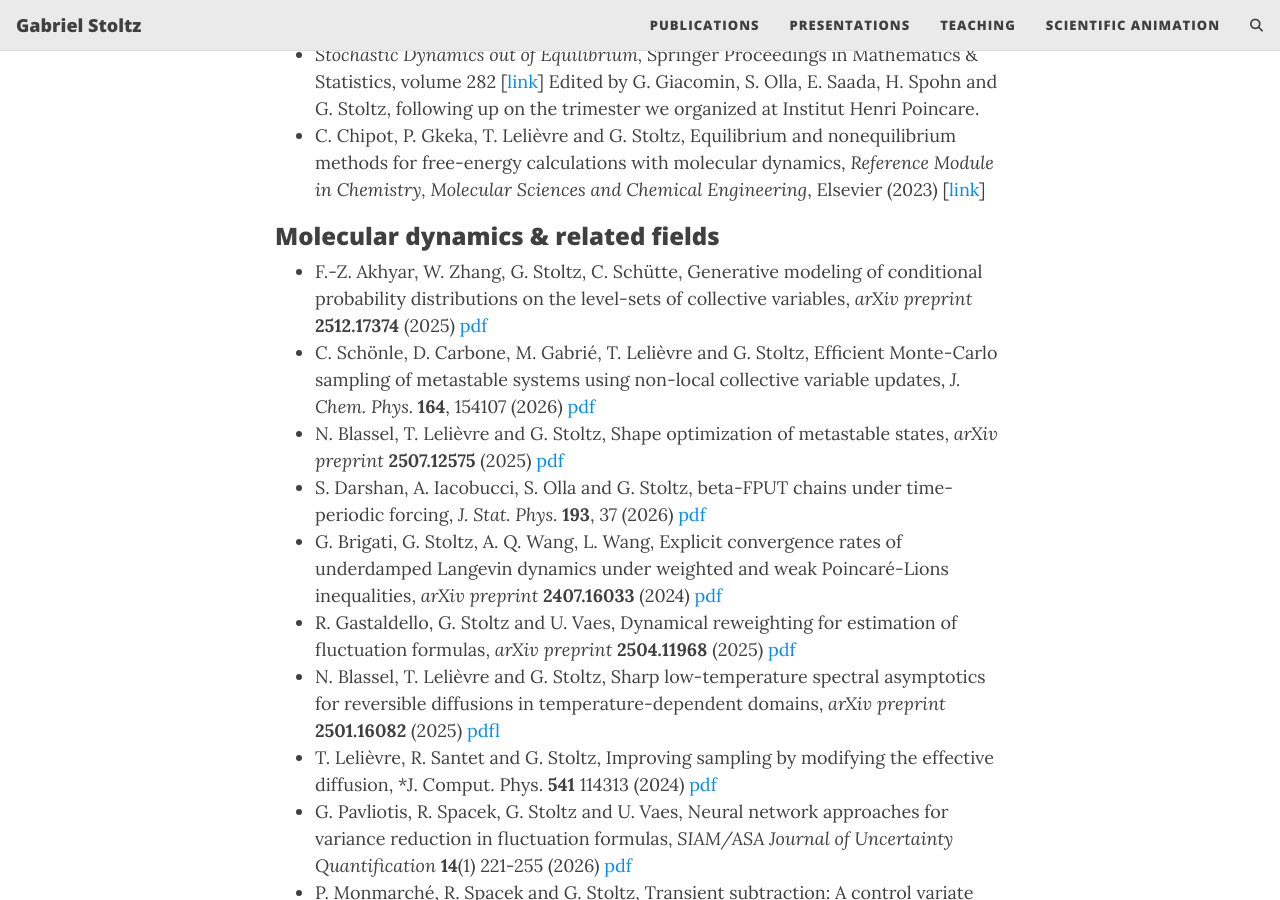
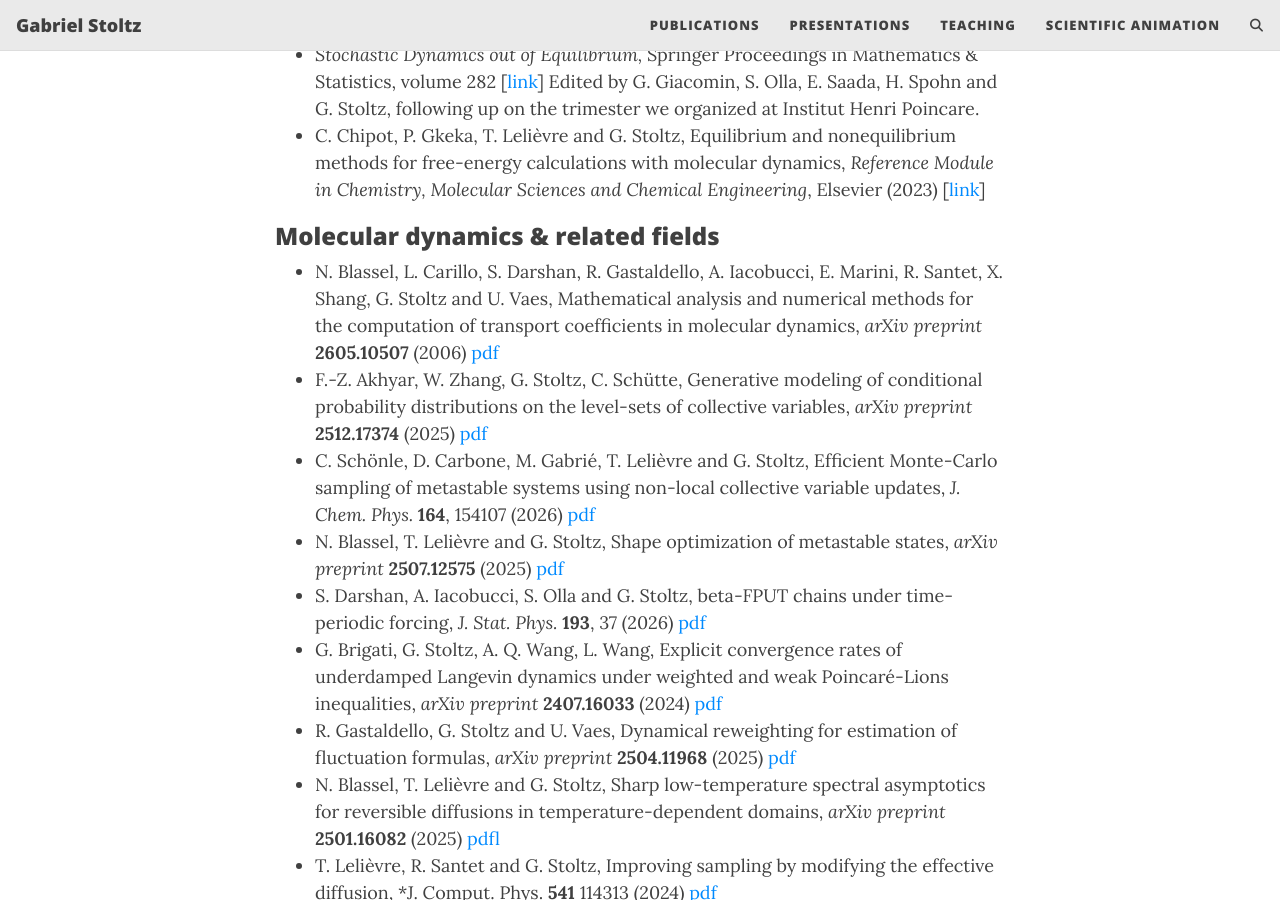
Before and after one commit to GabrielStoltz/GabrielStoltz.github.io, a Jekyll site: the page built from publications.md, in a window 1280 px wide and 900 px high, scrolled down 731 px. Built offline with Jekyll 4.4.1, drawn with Linux system fonts in a browser that asks for light colours; comment, search, counter and statistics services are not loaded; our own code applies the rules of GitHub Pages for plain Markdown files.

Commit message:
Add publication on transport coefficients in molecular dynamics
Added a new publication entry regarding mathematical analysis and numerical methods for transport coefficients in molecular dynamics.

```diff
--- a/publications.md
+++ b/publications.md
@@ -13,6 +13,7 @@ Edited by G. Giacomin, S. Olla, E. Saada, H. Spohn and G. Stoltz, following up o
 
 ### Molecular dynamics &amp; related fields
 
+  - N. Blassel, L. Carillo, S. Darshan, R. Gastaldello, A. Iacobucci, E. Marini, R. Santet, X. Shang, G. Stoltz and U. Vaes, Mathematical analysis and numerical methods for the computation of transport coefficients in molecular dynamics, *arXiv preprint* **2605.10507** (2006) <a href="https://arxiv.org/abs/2605.10507" >pdf</a>
   - F.-Z. Akhyar, W. Zhang, G. Stoltz, C. Schütte, Generative modeling of conditional probability distributions on the level-sets of collective variables, *arXiv preprint* **2512.17374** (2025) <a href="https://arxiv.org/abs/2512.17374" >pdf</a>
   - C. Schönle, D. Carbone, M. Gabrié, T. Lelièvre and G. Stoltz, Efficient Monte-Carlo sampling of metastable systems using non-local collective variable updates, *J. Chem. Phys.* **164**, 154107 (2026) <a href="https://arxiv.org/abs/2512.16812" >pdf</a>
   - N. Blassel, T. Lelièvre and G. Stoltz, Shape optimization of metastable states, *arXiv preprint* **2507.12575** (2025) <a href="https://arxiv.org/abs/2507.12575" >pdf</a>
```
